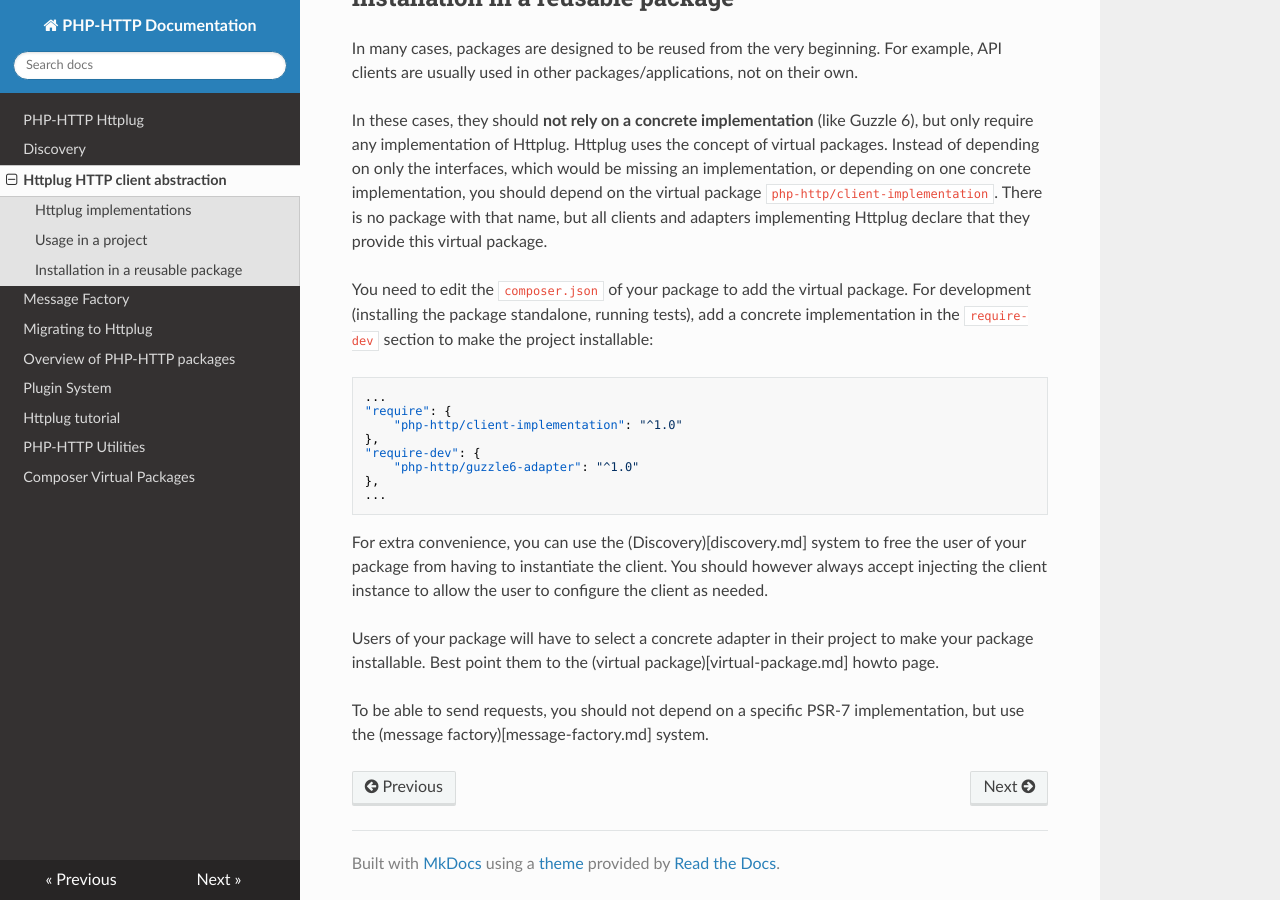
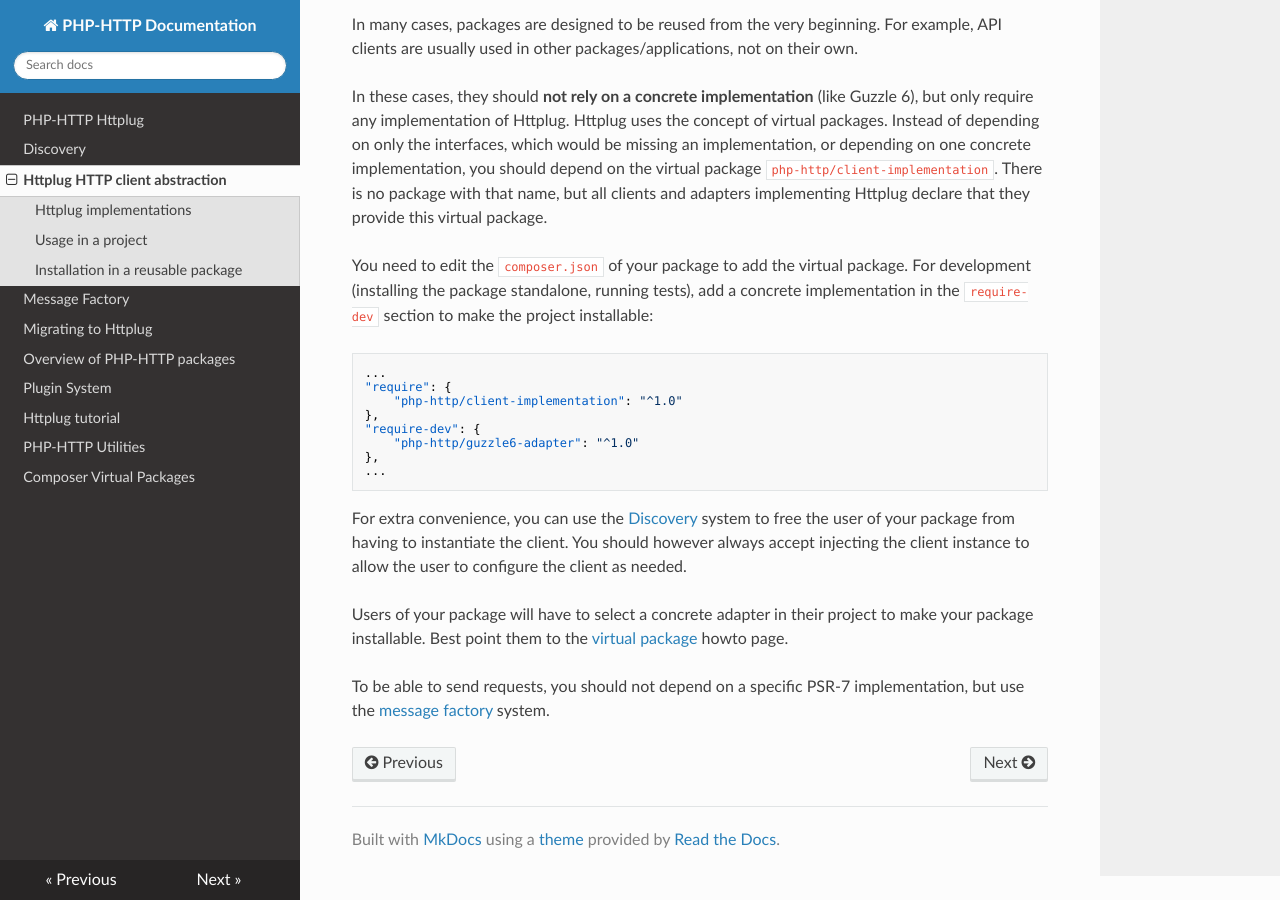
Before and after one commit to php-http/documentation, an MkDocs documentation site: the page built from docs/httplug.md, in a window 1280 px wide and 900 px high, scrolled down 991 px. Built offline with MkDocs 1.6.1, drawn with Linux system fonts in a browser that asks for light colours; nearby versions of some CDN libraries; some of the changed text lies outside the part shown.

Commit message:
Wrong link syntax

````diff
--- a/docs/httplug.md
+++ b/docs/httplug.md
@@ -7,14 +7,14 @@ Httplug is an abstraction for HTTP clients. There are two main use cases:
 
 In both cases, the client provides a `sendRequest` method to send a PSR-7 `RequestInterface` and returns a PSR-7 `ResponseInterface` or throws an exception that implements `Http\Client\Exception`.
 
-See the (tutorial)[tutorial.md] for a concrete example.
+See the [tutorial](tutorial.md) for a concrete example.
 
 
 ## Httplug implementations
 
 Httplug implementations typically are either HTTP clients of their own, or they are adapters wrapping existing clients like Guzzle 6. In the latter case, they will depend on the required client implementation, so you only need to require the adapter and not the actual client.
 
-See (packagist)[https://packagist.org/providers/php-http/client-implementation] for the full list of implementations.
+See [packagist](https://packagist.org/providers/php-http/client-implementation) for the full list of implementations.
 
 Note: Until Httplug 1.0 becomes stable, we will focus on the Guzzle6 adapter.
 
@@ -46,8 +46,8 @@ You need to edit the `composer.json` of your package to add the virtual package.
 ...
 ```
 
-For extra convenience, you can use the (Discovery)[discovery.md] system to free the user of your package from having to instantiate the client. You should however always accept injecting the client instance to allow the user to configure the client as needed.
+For extra convenience, you can use the [Discovery](discovery.md) system to free the user of your package from having to instantiate the client. You should however always accept injecting the client instance to allow the user to configure the client as needed.
 
-Users of your package will have to select a concrete adapter in their project to make your package installable. Best point them to the (virtual package)[virtual-package.md] howto page.
+Users of your package will have to select a concrete adapter in their project to make your package installable. Best point them to the [virtual package](virtual-package.md) howto page.
 
-To be able to send requests, you should not depend on a specific PSR-7 implementation, but use the (message factory)[message-factory.md] system.
+To be able to send requests, you should not depend on a specific PSR-7 implementation, but use the [message factory](message-factory.md) system.
````
Also changed, not shown: docs/index.md (+2 -2 lines), docs/migrating.md (+1 -1 lines), docs/package-overview.md (+3 -3 lines), docs/tutorial.md (+1 -1 lines).
